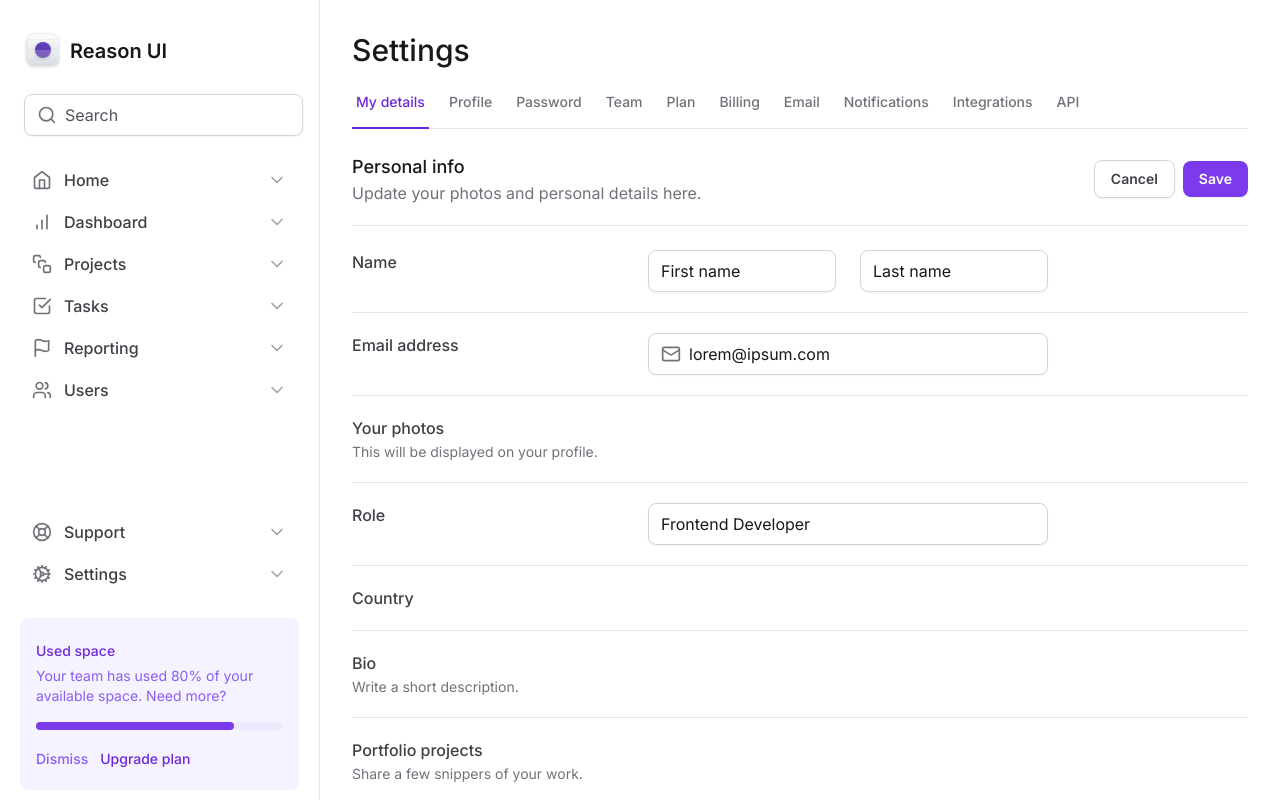
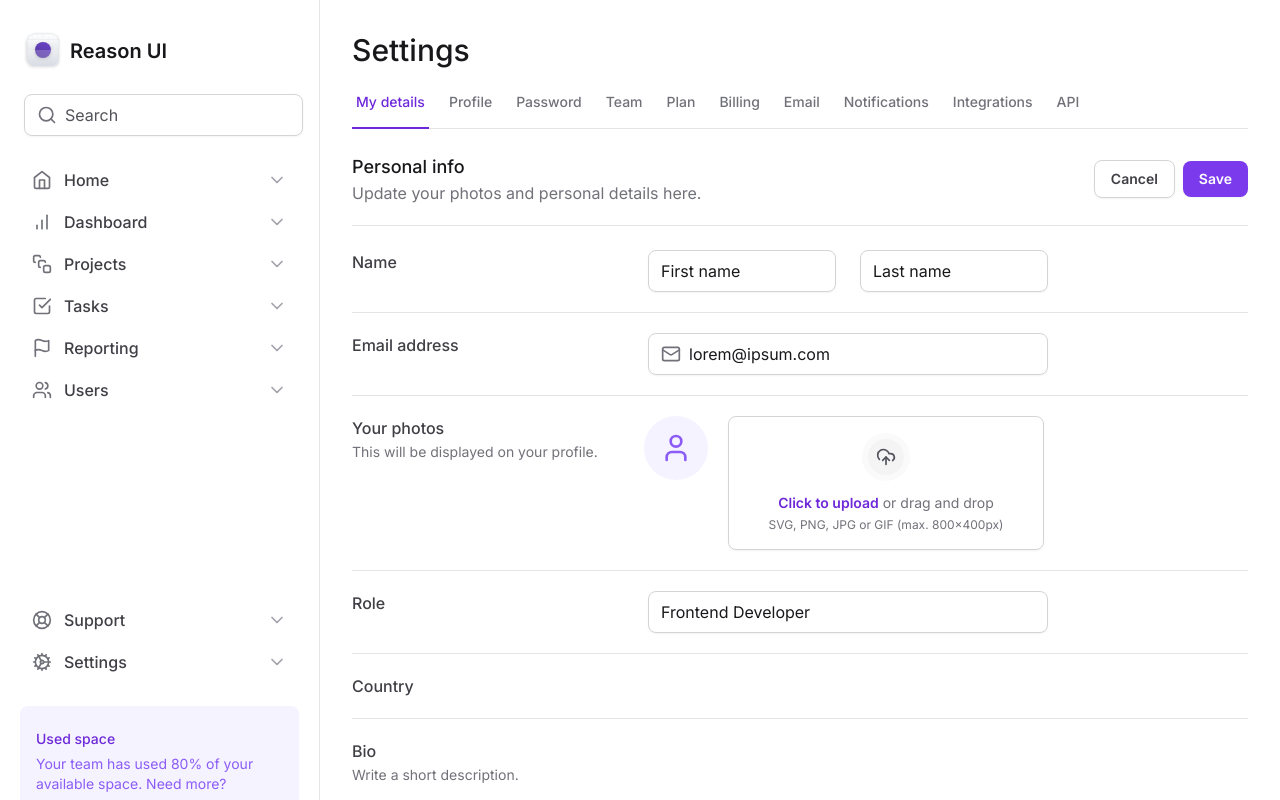
Before and after one commit to igorct1/reason-ui-tailwind, a Next.js app: page / in a window 1280 px wide. Shown: the top 800 px of the page. Built offline with nearby package versions, Linux system fonts and the light colour scheme.

Commit message:
feat: avatar upload

```diff
--- a/src/app/page.tsx
+++ b/src/app/page.tsx
@@ -1,6 +1,6 @@
 import { SettingsTabs } from '@/components/SettingsTabs'
 import * as Input from '../components/Input'
-import { Mail } from 'lucide-react'
+import { Mail, UploadCloud, User } from 'lucide-react'
 
 export default function Home() {
   return (
@@ -79,7 +79,7 @@
 
           <div className="grid grid-cols-form gap-3 pt-5">
             <label
-              htmlFor="firstName"
+              htmlFor="photo"
               className="text-small font-medium text-zinc-700 "
             >
               Your photos
@@ -87,7 +87,34 @@
                 This will be displayed on your profile.
               </span>
             </label>
-            <div></div>
+            <div className="flex items-start gap-5 ">
+              <div className="flex h-16 w-16 items-center justify-center rounded-full bg-violet-50">
+                <User className="h-8 w-8 text-violet-500" />
+              </div>
+
+              <label
+                htmlFor="photo"
+                className="group flex flex-1 cursor-pointer flex-col items-center gap-3 rounded-lg border border-zinc-300 px-6 py-4 text-center text-zinc-500 shadow-sm hover:border-violet-200 hover:bg-violet-25 hover:text-violet-500"
+              >
+                <span className="rounded-full border-6 border-zinc-50 bg-zinc-100 p-2 group-hover:border-violet-50 group-hover:bg-violet-100">
+                  <UploadCloud className="h-5 w-5 text-zinc-600 group-hover:text-violet-600" />
+                </span>
+
+                <div className="flex flex-col items-center gap-1">
+                  <span className="text-sm">
+                    <span className="font-semibold text-violet-700">
+                      Click to upload
+                    </span>{' '}
+                    or drag and drop
+                  </span>
+                  <span className="text-xs">
+                    SVG, PNG, JPG or GIF (max. 800x400px)
+                  </span>
+                </div>
+              </label>
+
+              <input type="file" className="sr-only" id="photo" />
+            </div>
           </div>
 
           <div className="grid grid-cols-form gap-3 pt-5">
--- a/tailwind.config.js
+++ b/tailwind.config.js
@@ -5,7 +5,17 @@
     extend: {
       gridTemplateColumns: {
         app: 'minmax(18rem, 20rem) 1fr',
-        form: 'minmax(7.5rem, 17.5rem) minmax(25rem, 1fr) minmax(0, 15rem)',
+        form: 'minmax(7.5rem, 17.5rem) minmax(25rem, 1fr) minmax(0, 1fr)',
+      },
+
+      borderWidth: {
+        6: '6px',
+      },
+
+      colors: {
+        violet: {
+          25: '#fcfaff',
+        },
       },
     },
   },
```
